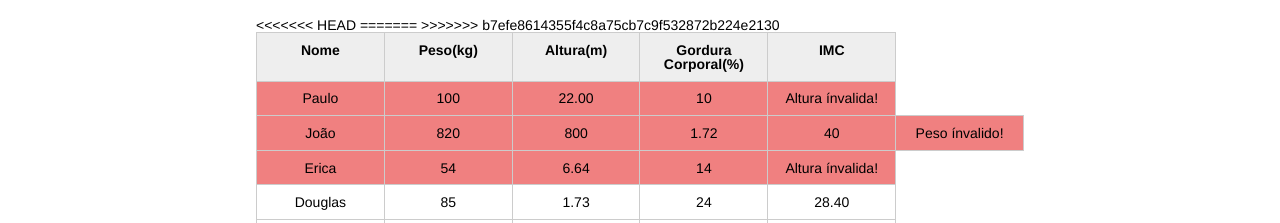
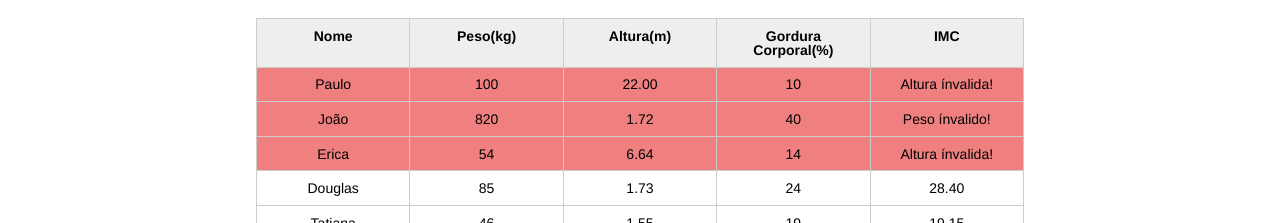
Before and after one commit to Gabriel1011/introducao-javascript, a plain HTML site: page index.html in a window 1280 px wide. Shown: the part 123-346 px from the top of the page. Drawn offline with Linux system fonts and the light colour scheme.

Commit message:
Edit Conflit

```diff
--- a/index.html
+++ b/index.html
@@ -40,11 +40,7 @@
 
 					<tr class="paciente">
 						<td class="info-nome">João</td>
-<<<<<<< HEAD
 						<td class="info-peso">820</td>
-=======
-						<td class="info-peso">800</td>
->>>>>>> b7efe8614355f4c8a75cb7c9f532872b224e2130
 						<td class="info-altura">1.72</td>
 						<td class="info-gordura">40</td>
 						<td class="info-imc">0</td>
```
